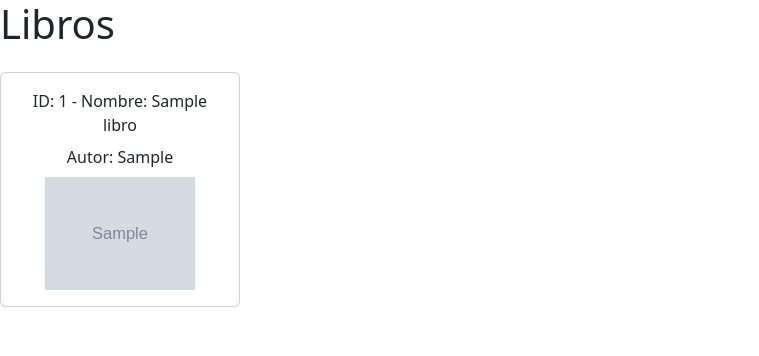
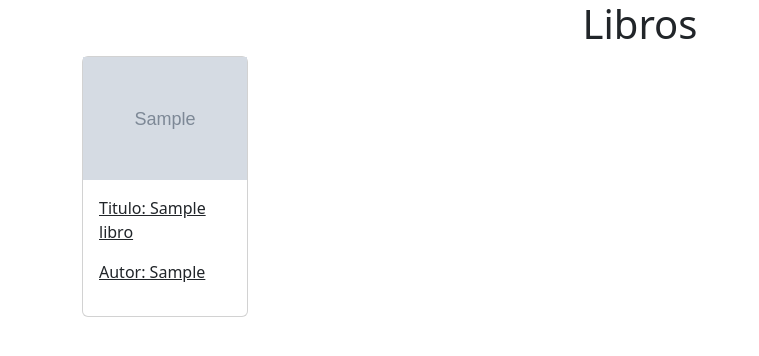
Before and after one commit to AntMendez/TP-Final---Intro, a Flask app: page /catalogo in a window 1280 px wide. Shown: the top 356 px of the page, without its empty margins (0-759 px from the left). Run offline with Flask 3, Linux system fonts and the light colour scheme; tables that the repository leaves empty hold one stand-in row (values such as "Sample post"); grey boxes marked "Sample" are stand-in pictures; some libraries are stand-ins or nearby versions.

Commit message:
Cambio en el diseño de la interface de la ruta /catalogo

```diff
--- a/templates/libros.html
+++ b/templates/libros.html
@@ -5,29 +5,37 @@
 	<meta name="viewport" content="width=device-width, initial-scale=1">
 	<title>Libros</title>
 	    <link href="https://cdn.jsdelivr.net/npm/bootstrap@5.3.3/dist/css/bootstrap.min.css" rel="stylesheet" integrity="sha384-QWTKZyjpPEjISv5WaRU9OFeRpok6YctnYmDr5pNlyT2bRjXh0JMhjY6hW+ALEwIH" crossorigin="anonymous">
+		<!-- <link rel="stylesheet" href="/static/styles.css"> -->
 
 </head>
 <body>
-	<h1 class="">Libros</h1>
-	{% for d in data %}
-		<div class="card mt-4 text-center" style="width: 15rem;">
-			<div class="card-body">
-				<p class="mb-2">ID: {{d.id}} - Nombre: {{d.nombre}}</p>
-				<p class="mb-2">Autor: {{d.autor}}</p>
-				<a href="{{d.pdf}}"><img src="{{d.img}}" width="150"></a>
+	<!-- <h1 class="titulo">Bibliofy</h1>
+	<div id="temas"></div>
+		<ul class="lista_temas">
+
+			<li class="nav-bar" id="libro"><a href='/libros'>Libros</a></li>
+			<li class="nav-bar" id="apunte"><a href='/apuntes'>Apuntes</a></li>
+			<li class="nav-bar" id="examen"><a href='/examenes'>Examenes</a></li>
+
+		</ul> -->
+
+	<div class="container">
+		<h1 class="text-center">Libros</h1>
+	</div>
+
+	<div class="container">
+		<div class="row g-4">
+		{% for d in data %}
+			<div class="col-6 col-md-4 col-lg-4 col-xl-2">
+				<a class="card" href="/catalogo/{{d.id}}">
+					<img class="card_img-top" src="{{d.img}}">
+					<div class="card-body mb-0"><p>Titulo: {{d.nombre}}</p><p>Autor: {{d.autor}}</p> </div>
+				</a>
+
 			</div>
+		{% endfor %}
 		</div>
-	{% endfor %}
-
-<!-- 	<div class="card" style="width: 18rem;">
-	  <img src="..." class="card-img-top" alt="...">
-	  <div class="card-body">
-	    <h5 class="card-title">Card title</h5>
-	    <p class="card-text">Some quick example text to build on the card title and make up the bulk of the card's content.</p>
-	    <a href="#" class="btn btn-primary">Go somewhere</a>
-	  </div>
-	</div> -->
-
+	</div>
 
 </body>
 </html>
```
